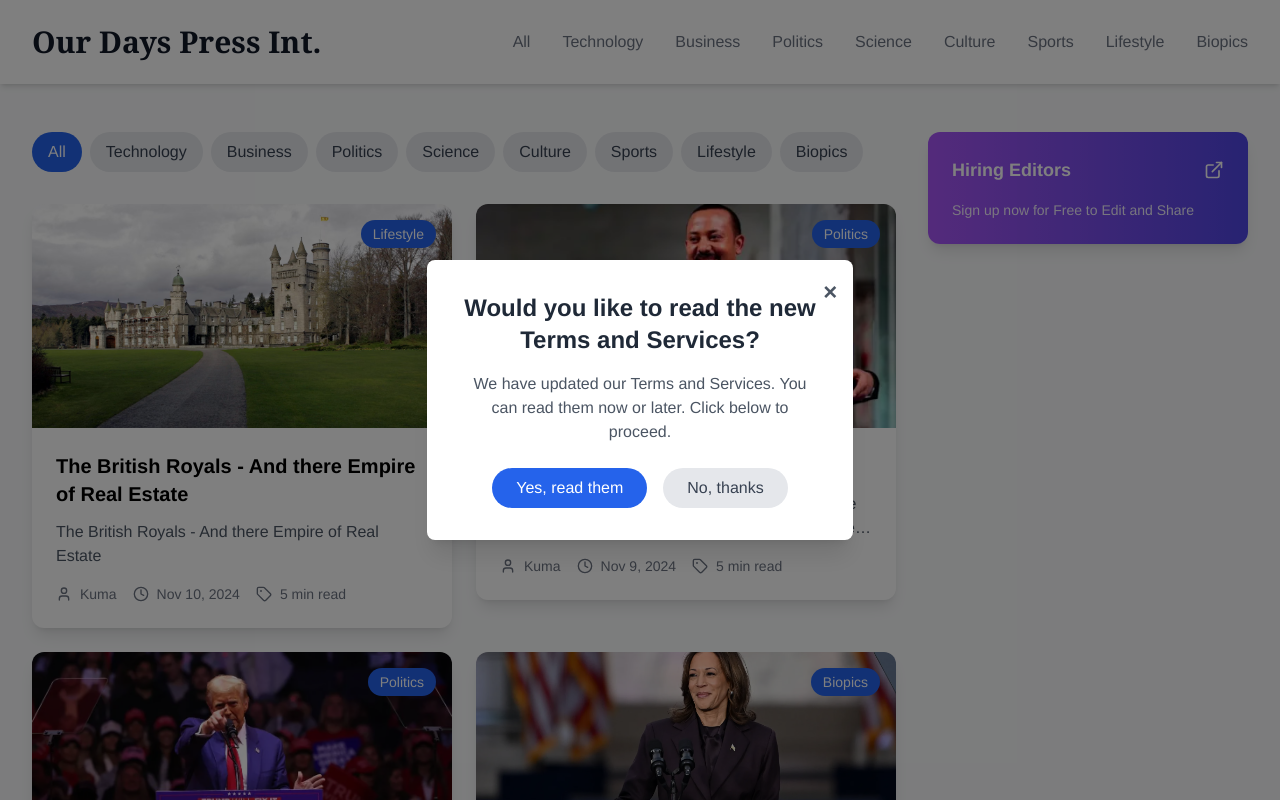
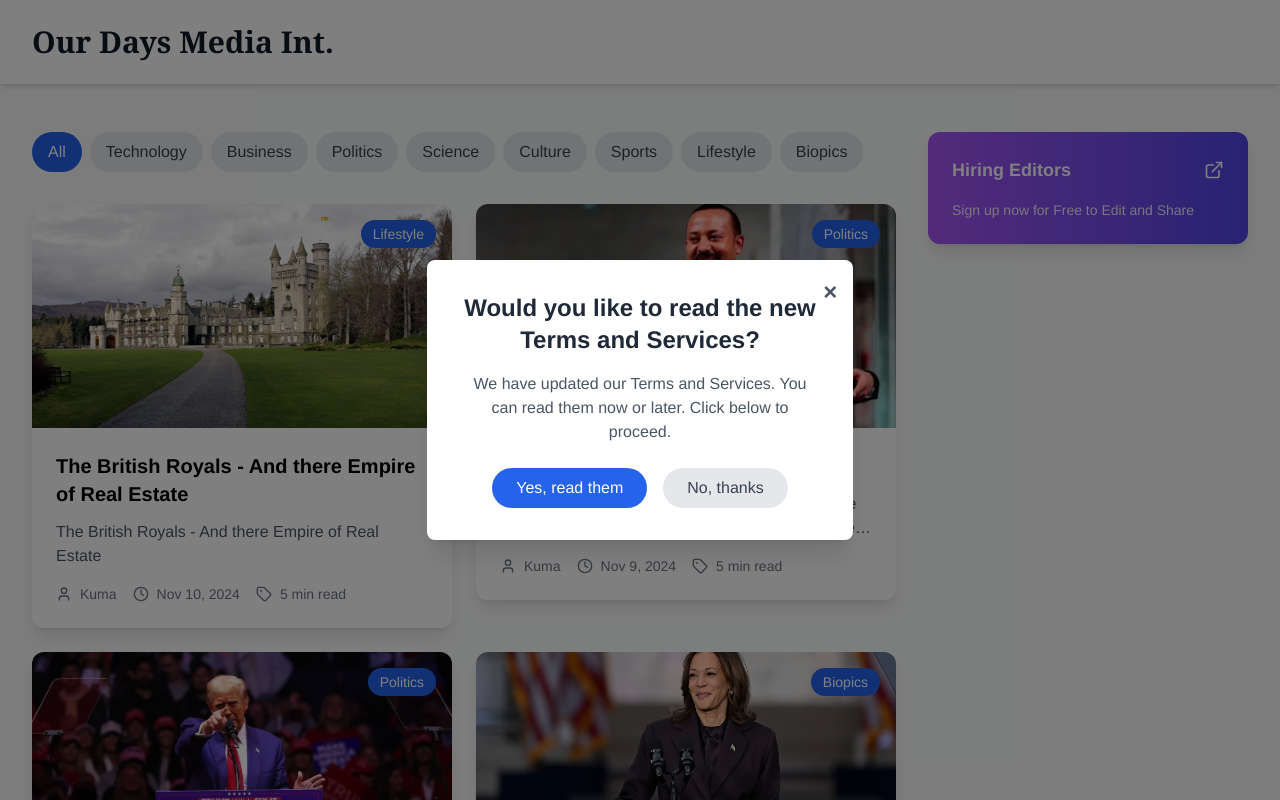
Before and after one commit to BillGStanford/Wealty, a React (Create React App) app: page / in a window 1280 px wide. Shown: the top 800 px of the page. Built offline with nearby package versions, Linux system fonts and the light colour scheme.

Commit message:
Update Header.jsx

```diff
--- a/src/components/Header.jsx
+++ b/src/components/Header.jsx
@@ -9,7 +9,7 @@ export default function Header() {
       <div className="max-w-7xl mx-auto px-4 sm:px-6 lg:px-8">
         <div className="flex justify-between items-center py-6">
           <Link to="/" className="text-3xl font-serif font-bold text-gray-900">
-            Our Days Press Int.
+            Our Days Media Int.
           </Link>
           <nav className="hidden md:flex space-x-8">
             {genres.map((genre) => (
@@ -18,7 +18,7 @@ export default function Header() {
                 to={`/genre/${genre.toLowerCase()}`}
                 className="text-gray-500 hover:text-gray-900"
               >
-                {genre}
+
               </Link>
             ))}
           </nav>
```
